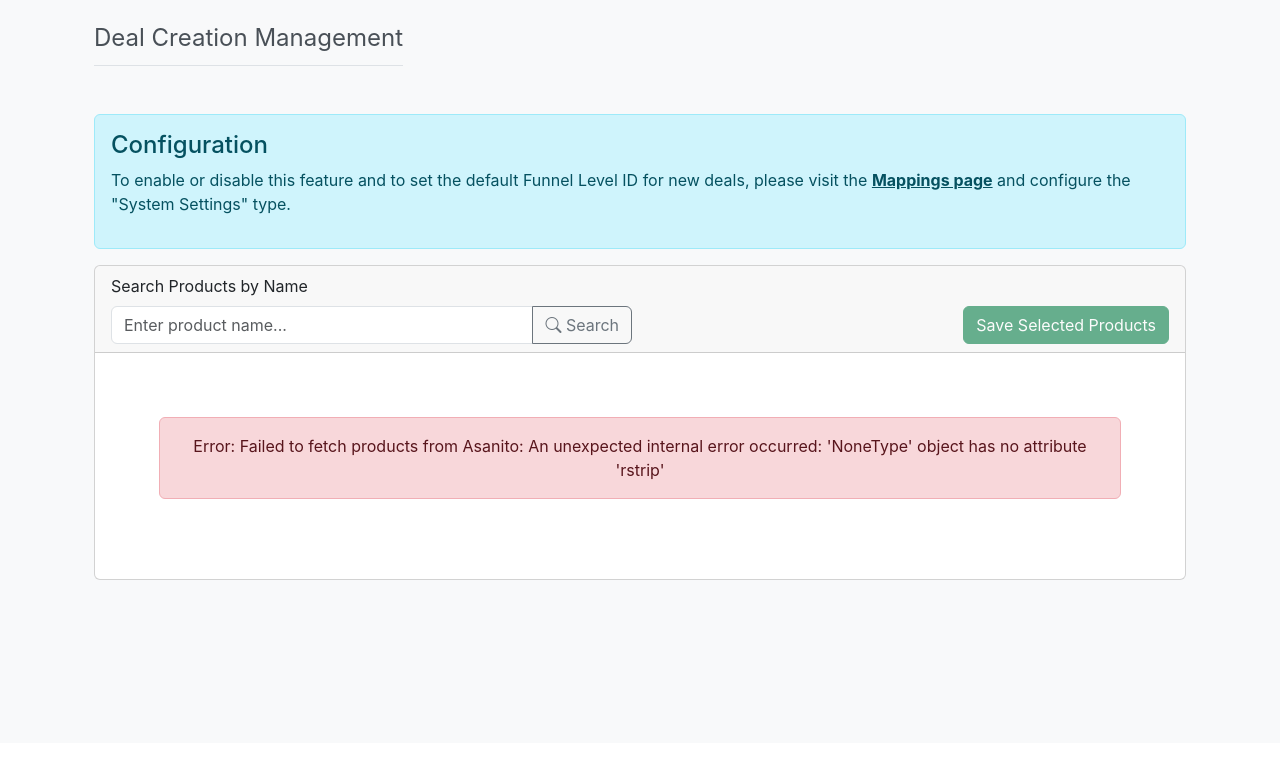
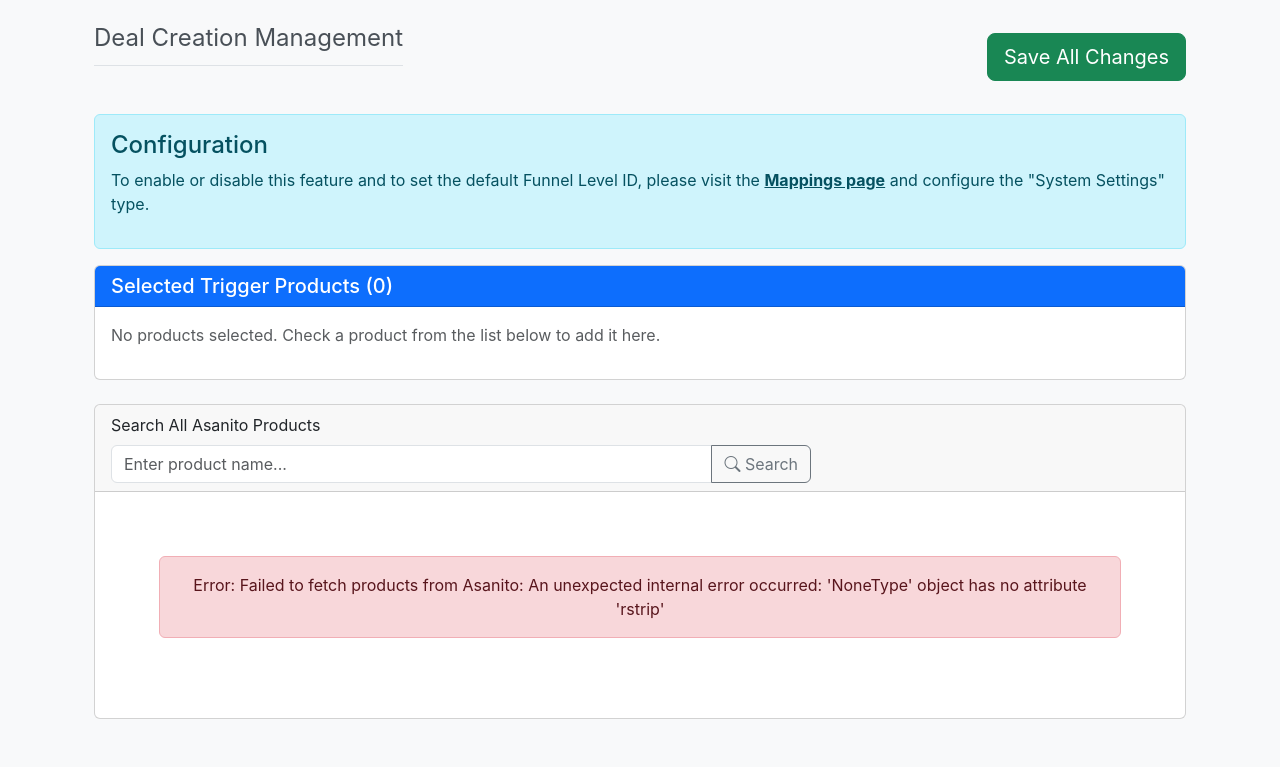
Before and after one commit to charlimoo/sync-girhub-test, a Flask app: page /deals in a window 1280 px wide. Shown: the part 57-824 px from the top of the page. Before the commit the page ends 637 px from the top, so only its background shows below. Run offline with Flask 3, Linux system fonts and the light colour scheme; data that the repository does not hold is empty; parts of the project's set-up code (start-up, migrations or seed data) failed here and were passed over.

Commit message:
changed funnel id to be per product

```diff
--- a/app/routes.py
+++ b/app/routes.py
@@ -1,3 +1,4 @@
+# start of app/routes.py
 # start of app/routes.py
 import logging
 import queue
@@ -27,7 +28,7 @@
 
 main_bp = Blueprint('main', __name__)
 
-# --- MAPPING CONFIGURATION (Unchanged) ---
+# --- MODIFIED: Removed obsolete Funnel ID keys from MAPPING_CONFIGS ---
 MAPPING_CONFIGS = {
     'SystemSettings': {
         'display_name': 'System Settings', 'is_manual': True, 'keys': {
@@ -36,9 +37,7 @@
             ]},
             'DealCreationEnabled': { 'name': 'Enable Deal Creation from Invoices', 'default_value': '0', 'control_type': 'select', 'options': [
                     {'value': '1', 'text': 'Enabled'}, {'value': '0', 'text': 'Disabled'}
-            ]},
-            'DefaultFunnelID': { 'name': 'Default Funnel ID for New Deals (Optional Fallback)', 'default_value': ''},
-            'DefaultFunnelLevelID': { 'name': 'Default Funnel Level ID for New Deals', 'default_value': '1'}
+            ]}
         }
     },
     'Defaults': {
@@ -64,6 +63,7 @@
             {'table': 'dbo.receipt', 'id_col': 'ReceiveType'}
     ]}
 }
+# --- END OF MODIFICATION ---
 
 # --- UTILITY FUNCTIONS ---
 def pretty_print_trigger(trigger):
@@ -276,10 +276,10 @@
     """API endpoint to get and save the list of deal trigger products."""
     if request.method == 'GET':
         try:
-            ids = deal_service.get_deal_trigger_product_ids()
-            return jsonify({'ids': list(ids)})
+            products = deal_service.get_deal_trigger_products()
+            return jsonify({'products': products})
         except Exception as e:
-            logger.error(f"Failed to get trigger product IDs: {e}", exc_info=True)
+            logger.error(f"Failed to get trigger products: {e}", exc_info=True)
             return jsonify({'error': str(e)}), 500
 
     if request.method == 'POST':
@@ -294,6 +294,7 @@
         except Exception as e:
             logger.error(f"Failed to save trigger products: {e}", exc_info=True)
             return jsonify({'error': str(e)}), 500
+
 # --- END OF DEALS ROUTES ---
 
 # --- INSPECT ROUTES ---
@@ -497,3 +498,4 @@
     flash("Starting the database seeding process. This will take a moment.", "info")
     return redirect(url_for('main.seed_database_page'))
 # end of app/routes.py
+# end of app/routes.py
--- a/app/templates/deals.html
+++ b/app/templates/deals.html
@@ -5,35 +5,46 @@
 <div class="container my-4">
     <div class="d-flex justify-content-between align-items-center mb-4">
         <h2>Deal Creation Management</h2>
+        <button id="save-button" class="btn btn-success btn-lg" disabled>
+            <span class="spinner-border spinner-border-sm d-none" role="status" aria-hidden="true"></span>
+            Save All Changes
+        </button>
     </div>
 
     <!-- Configuration Instructions -->
     <div class="alert alert-info" role="alert">
         <h4 class="alert-heading">Configuration</h4>
         <p>
-            To enable or disable this feature and to set the default Funnel Level ID for new deals, please visit the
+            To enable or disable this feature and to set the default Funnel Level ID, please visit the
             <a href="{{ url_for('main.mappings_page') }}" class="alert-link">Mappings page</a> and configure the "System Settings" type.
         </p>
     </div>
+
+    <!-- NEW: Selected Trigger Products Card -->
+    <div class="card mb-4">
+        <div class="card-header bg-primary text-white">
+            <h5 class="mb-0">Selected Trigger Products (<span id="selected-count">0</span>)</h5>
+        </div>
+        <div class="card-body">
+            <div id="selected-products-area">
+                <!-- Selected products will be listed here -->
+            </div>
+        </div>
+    </div>
+    <!-- END NEW -->
 
     <!-- Main Management Card -->
     <div class="card">
         <div class="card-header">
             <div class="row g-3 align-items-end">
-                <div class="col-md-6">
-                    <label for="product-search" class="form-label">Search Products by Name</label>
+                <div class="col-md-8">
+                    <label for="product-search" class="form-label">Search All Asanito Products</label>
                     <div class="input-group">
                         <input type="text" id="product-search" class="form-control" placeholder="Enter product name...">
                         <button id="search-button" class="btn btn-outline-secondary" type="button">
                             <i class="bi bi-search"></i> Search
                         </button>
                     </div>
-                </div>
-                <div class="col-md-6 text-md-end">
-                    <button id="save-button" class="btn btn-success" disabled>
-                        <span class="spinner-border spinner-border-sm d-none" role="status" aria-hidden="true"></span>
-                        Save Selected Products
-                    </button>
                 </div>
             </div>
         </div>
@@ -43,10 +54,10 @@
             </div>
             <div id="table-area" class="d-none">
                 <div class="table-responsive">
-                    <table class="table table-striped">
+                    <table class="table table-striped table-hover">
                         <thead>
                             <tr>
-                                <th style="width: 5%;"><input type="checkbox" id="select-all-checkbox" class="form-check-input"></th>
+                                <th style="width: 5%;"><input type="checkbox" id="select-all-checkbox" title="Select all on this page" class="form-check-input"></th>
                                 <th style="width: 15%;">Product ID</th>
                                 <th>Product Title</th>
                                 <th style="width: 25%;">Category</th>
@@ -66,9 +77,11 @@
 <script>
 document.addEventListener('DOMContentLoaded', function() {
     // --- UI Elements ---
+    const saveButton = document.getElementById('save-button');
     const searchInput = document.getElementById('product-search');
     const searchButton = document.getElementById('search-button');
-    const saveButton = document.getElementById('save-button');
+    const selectedProductsArea = document.getElementById('selected-products-area');
+    const selectedCountSpan = document.getElementById('selected-count');
     const tableArea = document.getElementById('table-area');
     const tableBody = document.getElementById('products-table-body');
     const statusArea = document.getElementById('status-area');
@@ -78,44 +91,56 @@
     // --- State ---
     let currentPage = 1;
     let currentSearchTerm = '';
-    let selectedProductIds = new Set();
+    let selectedProducts = new Map(); // Use a Map to store full product data: { id => productObject }
     let allProductsOnPage = [];
-    let productDataCache = new Map(); // Cache to store full product data by ID
 
     // --- API Functions ---
     async function fetchAsanitoProducts(page, search) {
         const params = new URLSearchParams({ page, search: search || '' });
         const response = await fetch(`/api/deals/asanito_products?${params.toString()}`);
         if (!response.ok) throw new Error((await response.json()).error || 'Failed to fetch products.');
-        const productData = await response.json();
-        // Cache the data for each product on the page
-        productData.items.forEach(p => productDataCache.set(p.id, p));
-        return productData;
+        return response.json();
     }
 
-    async function fetchSelectedProductIds() {
+    async function fetchSelectedProducts() {
         const response = await fetch('/api/deals/trigger_products');
         if (!response.ok) throw new Error((await response.json()).error || 'Failed to fetch selected products.');
         const data = await response.json();
-        return new Set(data.ids || []);
+        const productMap = new Map();
+        (data.products || []).forEach(p => productMap.set(p.id, p));
+        return productMap;
     }
 
     async function saveSelections() {
         toggleLoading(saveButton, true);
         try {
-            // Get full product data for all selected IDs from our cache
-            const allSelectedProducts = Array.from(selectedProductIds)
-                .map(id => productDataCache.get(id))
-                .filter(Boolean); // Filter out any IDs that might not be in the cache
+            // --- MODIFIED: Gather data directly from the DOM to capture user input ---
+            const productsToSave = [];
+            const selectedRows = document.querySelectorAll('#selected-products-area tbody tr');
+
+            selectedRows.forEach(row => {
+                const productId = parseInt(row.dataset.productId);
+                const originalProductData = selectedProducts.get(productId);
+
+                if (originalProductData) {
+                    productsToSave.push({
+                        id: productId,
+                        title: originalProductData.title,
+                        category: originalProductData.category,
+                        funnel_id: row.querySelector('.funnel-id-input').value.trim(),
+                        funnel_level_id: row.querySelector('.funnel-level-id-input').value.trim()
+                    });
+                }
+            });
+            // --- END OF MODIFICATION ---
 
             const response = await fetch('/api/deals/trigger_products', {
                 method: 'POST',
                 headers: { 'Content-Type': 'application/json' },
-                body: JSON.stringify({ products: allSelectedProducts })
+                body: JSON.stringify({ products: productsToSave })
             });
             if (!response.ok) throw new Error((await response.json()).error || 'Failed to save.');
-
-            window.location.reload(); // Reload to show flash message
+            window.location.reload();
         } catch (error) {
             alert(`Error saving selections: ${error.message}`);
             toggleLoading(saveButton, false);
@@ -123,7 +148,56 @@
     }
 
     // --- UI Rendering ---
-    function renderTable(products, selectedIds) {
+    function renderSelectedProducts() {
+        selectedProductsArea.innerHTML = '';
+        selectedCountSpan.textContent = selectedProducts.size;
+        if (selectedProducts.size === 0) {
+            selectedProductsArea.innerHTML = `<p class="text-muted">No products selected. Check a product from the list below to add it here.</p>`;
+            return;
+        }
+
+        const table = document.createElement('table');
+        table.className = 'table table-sm table-striped';
+        // --- MODIFIED: Add headers for Funnel ID and Funnel Level ID ---
+        table.innerHTML = `
+            <thead>
+                <tr>
+                    <th>Product Title</th>
+                    <th style="width: 10%;">ID</th>
+                    <th style="width: 15%;">Funnel ID</th>
+                    <th style="width: 15%;">Funnel Level ID</th>
+                    <th style="width: 10%;">Action</th>
+                </tr>
+            </thead>
+            <tbody></tbody>`;
+        // --- END OF MODIFICATION ---
+        const tbody = table.querySelector('tbody');
+
+        const sortedProducts = Array.from(selectedProducts.values()).sort((a, b) => a.title.localeCompare(b.title));
+
+        sortedProducts.forEach(product => {
+            const row = document.createElement('tr');
+            row.dataset.productId = product.id; // Add data attribute for easier lookup on save
+
+            // Handle null/undefined values gracefully for input fields
+            const funnelIdValue = product.funnel_id === null || product.funnel_id === undefined ? '' : product.funnel_id;
+            const funnelLevelIdValue = product.funnel_level_id === null || product.funnel_level_id === undefined ? '' : product.funnel_level_id;
+
+            // --- MODIFIED: Add input fields for funnel configuration ---
+            row.innerHTML = `
+                <td>${product.title}</td>
+                <td class="text-muted">${product.id}</td>
+                <td><input type="number" class="form-control form-control-sm funnel-id-input" placeholder="Enter Funnel ID" value="${funnelIdValue}"></td>
+                <td><input type="number" class="form-control form-control-sm funnel-level-id-input" placeholder="Enter Level ID" value="${funnelLevelIdValue}"></td>
+                <td><button class="btn btn-sm btn-outline-danger remove-selected-btn" data-product-id="${product.id}">Remove</button></td>
+            `;
+            // --- END OF MODIFICATION ---
+            tbody.appendChild(row);
+        });
+        selectedProductsArea.appendChild(table);
+    }
+
+    function renderAllProductsTable(products) {
         tableBody.innerHTML = '';
         allProductsOnPage = products;
         if (products.length === 0) {
@@ -134,7 +208,7 @@
         }
 
         products.forEach(product => {
-            const isChecked = selectedIds.has(product.id);
+            const isChecked = selectedProducts.has(product.id);
             const row = document.createElement('tr');
             row.innerHTML = `
                 <td><input type="checkbox" class="form-check-input product-checkbox" data-product-id="${product.id}" ${isChecked ? 'checked' : ''}></td>
@@ -153,7 +227,6 @@
     function renderPagination(data) {
         paginationNav.innerHTML = '';
         if (data.pages <= 1) return;
-
         let html = '<ul class="pagination justify-content-center">';
         html += `<li class="page-item ${data.page === 1 ? 'disabled' : ''}"><a class="page-link" href="#" data-page="${data.page - 1}">«</a></li>`;
         let start = Math.max(1, data.page - 2), end = Math.min(data.pages, data.page + 2);
@@ -164,7 +237,6 @@
         if (end < data.pages) html += '<li class="page-item disabled"><span class="page-link">...</span></li>';
         html += `<li class="page-item ${data.page === data.pages ? 'disabled' : ''}"><a class="page-link" href="#" data-page="${data.page + 1}">»</a></li>`;
         html += '</ul>';
-
         paginationNav.innerHTML = html;
     }
 
@@ -175,65 +247,89 @@
     }
 
     function updateSelectAllCheckboxState() {
-        const allOnPageChecked = allProductsOnPage.length > 0 && allProductsOnPage.every(p => selectedProductIds.has(p.id));
+        const allOnPageChecked = allProductsOnPage.length > 0 && allProductsOnPage.every(p => selectedProducts.has(p.id));
         selectAllCheckbox.checked = allOnPageChecked;
     }
 
     // --- Main Logic ---
-    async function loadData(page = 1, search = '') {
+    async function loadAllProducts(page = 1, search = '') {
         statusArea.innerHTML = `<div class="spinner-border text-primary" role="status"><span class="visually-hidden">Loading...</span></div>`;
         statusArea.classList.remove('d-none');
         tableArea.classList.add('d-none');
-        saveButton.disabled = true;
 
         try {
             currentPage = page;
             currentSearchTerm = search;
             const productData = await fetchAsanitoProducts(page, search);
-
-            renderTable(productData.items, selectedProductIds);
+            renderAllProductsTable(productData.items);
             renderPagination(productData);
-            saveButton.disabled = false;
         } catch (error) {
             statusArea.innerHTML = `<div class="alert alert-danger">Error: ${error.message}</div>`;
         }
     }
 
     // --- Event Listeners ---
-    searchButton.addEventListener('click', () => loadData(1, searchInput.value.trim()));
+    saveButton.addEventListener('click', saveSelections);
+    searchButton.addEventListener('click', () => loadAllProducts(1, searchInput.value.trim()));
     searchInput.addEventListener('keyup', (e) => {
-        if (e.key === 'Enter') loadData(1, searchInput.value.trim());
+        if (e.key === 'Enter') loadAllProducts(1, searchInput.value.trim());
     });
-    saveButton.addEventListener('click', saveSelections);
     paginationNav.addEventListener('click', e => {
         e.preventDefault();
         const link = e.target.closest('a.page-link');
         if (link && !link.closest('.disabled')) {
-            loadData(parseInt(link.dataset.page), currentSearchTerm);
+            loadAllProducts(parseInt(link.dataset.page), currentSearchTerm);
         }
     });
+
+    // Event delegation for checkbox changes in the main table
     tableBody.addEventListener('change', e => {
         if (e.target.matches('.product-checkbox')) {
             const productId = parseInt(e.target.dataset.productId);
-            if (e.target.checked) selectedProductIds.add(productId);
-            else selectedProductIds.delete(productId);
+            const product = allProductsOnPage.find(p => p.id === productId);
+            if (e.target.checked) {
+                selectedProducts.set(productId, product);
+            } else {
+                selectedProducts.delete(productId);
+            }
+            renderSelectedProducts();
             updateSelectAllCheckboxState();
         }
     });
+
     selectAllCheckbox.addEventListener('change', e => {
         const isChecked = e.target.checked;
         allProductsOnPage.forEach(product => {
-            if (isChecked) selectedProductIds.add(product.id);
-            else selectedProductIds.delete(product.id);
+            if (isChecked) {
+                selectedProducts.set(product.id, product);
+            } else {
+                selectedProducts.delete(product.id);
+            }
         });
         document.querySelectorAll('.product-checkbox').forEach(cb => cb.checked = isChecked);
+        renderSelectedProducts();
+    });
+
+    // Event delegation for remove buttons in the selected list
+    selectedProductsArea.addEventListener('click', e => {
+        if (e.target.matches('.remove-selected-btn')) {
+            const productId = parseInt(e.target.dataset.productId);
+            selectedProducts.delete(productId);
+            renderSelectedProducts();
+            // Uncheck the corresponding checkbox in the main list if it's visible
+            const checkbox = document.querySelector(`.product-checkbox[data-product-id="${productId}"]`);
+            if (checkbox) checkbox.checked = false;
+            updateSelectAllCheckboxState();
+        }
     });
 
     // --- Initial Load ---
     async function initialize() {
         try {
-            selectedProductIds = await fetchSelectedProductIds();
-            await loadData(1, '');
+            selectedProducts = await fetchSelectedProducts();
+            renderSelectedProducts();
+            await loadAllProducts(1, '');
+            saveButton.disabled = false;
         } catch(error) {
             statusArea.innerHTML = `<div class="alert alert-danger">Initialization failed: ${error.message}</div>`;
         }
```
Also changed, not shown: app/__init__.py (+10 -11 lines), app/models.py (+7 -0 lines), app/services/asanito_http_client.py (+8 -3 lines), app/services/deal_service.py (+84 -41 lines), tests/test_deal_creation.py (+51 -18 lines).
